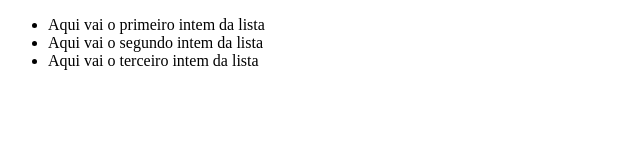
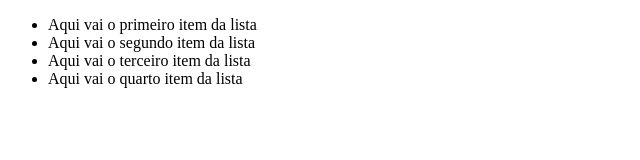
Before and after one commit to ThomasCetec/alura-git, a plain HTML site: page index.html in a window 1280 px wide. Shown: the whole page, without its empty margins (0-640 px from the left). Drawn offline with Linux system fonts and the light colour scheme.

Commit message:
Corrigi a digitação na pagina index.html e adicionei mais um item a lista

```diff
--- a/index.html
+++ b/index.html
@@ -8,9 +8,10 @@
 </head>
 <body>
     <ul>
-        <li>Aqui vai o primeiro intem da lista</li>
-        <li>Aqui vai o segundo intem da lista</li>
-        <li>Aqui vai o terceiro intem da lista</li>
+        <li>Aqui vai o primeiro item da lista</li>
+        <li>Aqui vai o segundo item da lista</li>
+        <li>Aqui vai o terceiro item da lista</li>
+        <li>Aqui vai o quarto item da lista</li>
     </ul>
 </body>
 </html>
```
